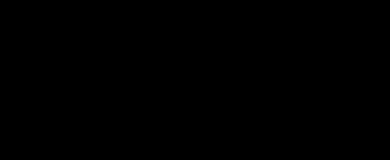
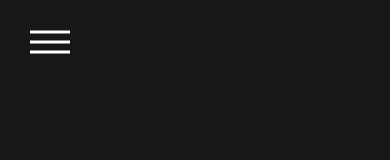
Before and after one commit to kacperwalter/wido-task, a plain HTML site: page index.html in a window 390 px wide. Drawn offline with Linux system fonts and the light colour scheme.

Commit message:
hamburger menu done

```diff
--- a/index.html
+++ b/index.html
@@ -8,6 +8,13 @@
 </head>
 <body>
 
+    <nav>
+        <button class="hamburger">
+            <span class="hamburger-box">
+                <span class="hamburger-inner"></span>
+            </span>
+        </button>
+    </nav>
 
     <script src="js/main.js"></script>
 </body>
--- a/style/style.scss
+++ b/style/style.scss
@@ -1,3 +1,47 @@
+$dark: #171717;
+$light: #FFFFFF;
+
 body {
-    background-color: black;
+    background-color: $dark;
+    box-sizing: border-box;
+    padding: 0;
+    margin: 0;
 }
+.hamburger {
+    padding: 30px;
+    display: inline-block;
+    cursor: pointer;
+    background-color: transparent;
+    border: 0;
+    margin: 0;
+}
+.hamburger-box {
+    width: 40px;
+    height: 24px;
+    display: inline-block;
+    position: relative;
+}
+@mixin hamburger-line {
+    width: 100%;
+    height: 3px;
+    background-color: $light;
+    position: absolute;
+}
+.hamburger-inner {
+    @include hamburger-line;
+    left: 0;
+    top: 50%;
+    transform: translateY(-50%);
+}
+.hamburger-inner::before,
+.hamburger-inner::after {
+    @include hamburger-line;
+    content: '';
+    left: 0;
+}
+.hamburger-inner::before {
+    top: -10px;
+}
+.hamburger-inner::after {
+    top: 10px;
+}
```
Also changed, not shown: style/style.css, 1 other file.
